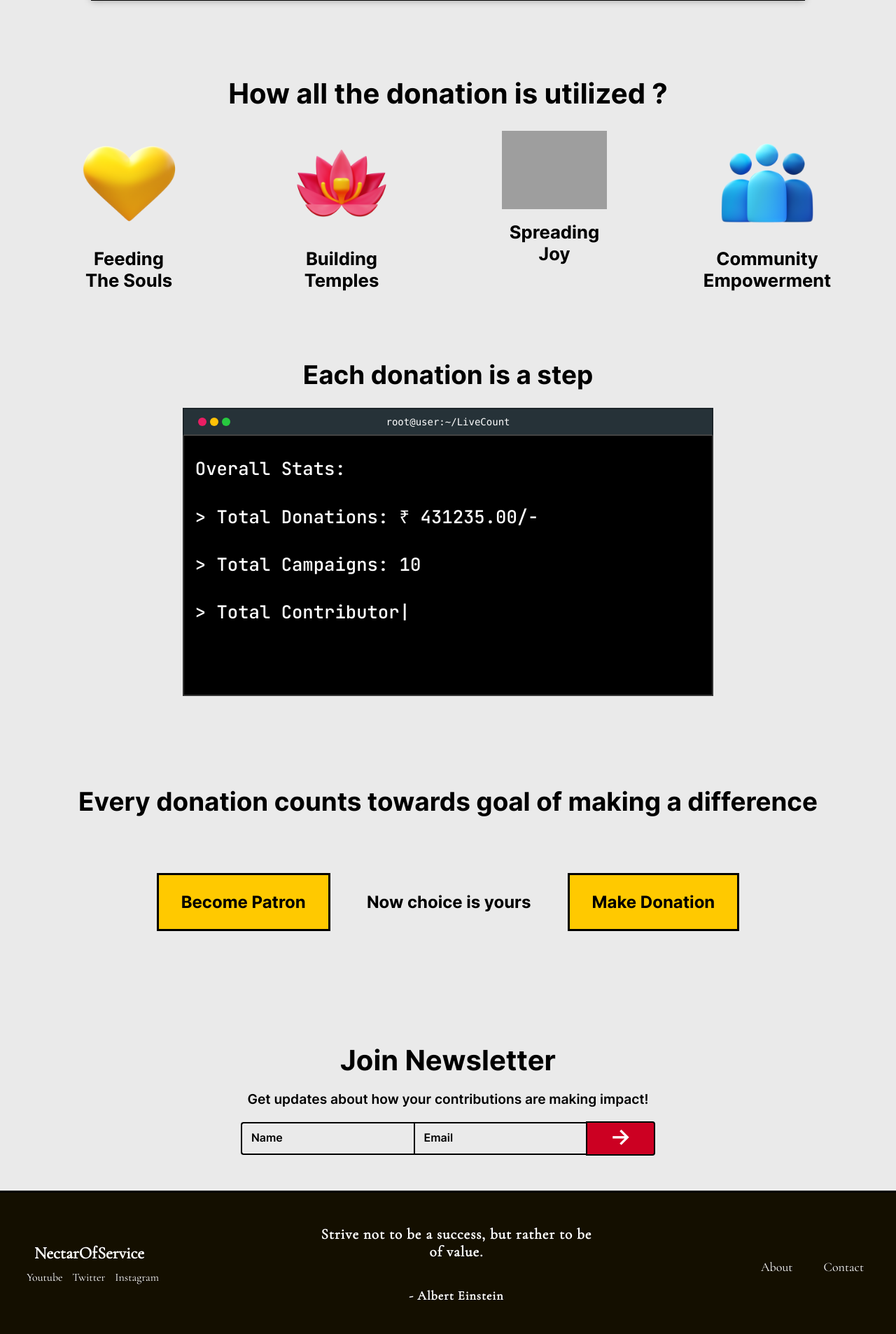
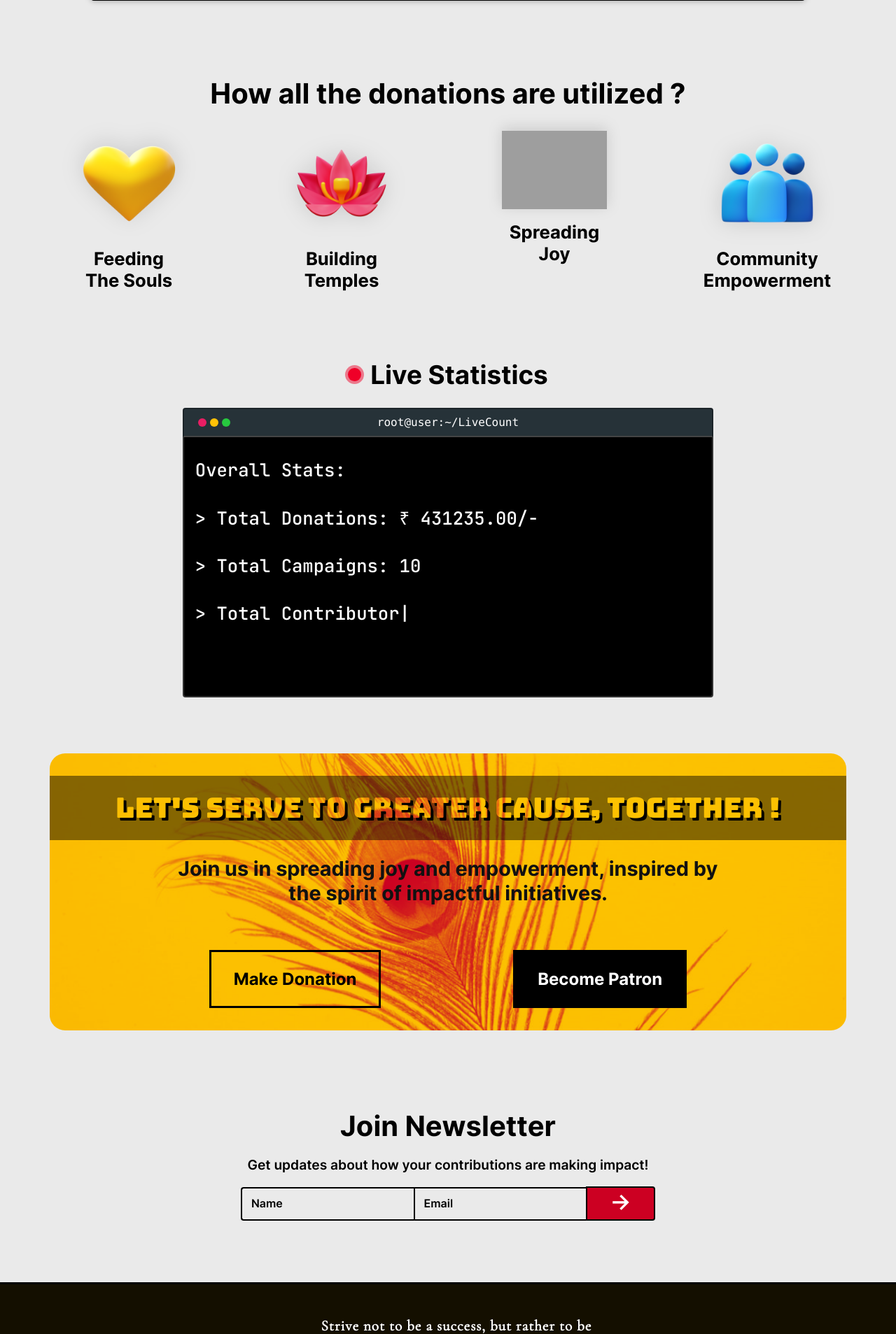
Before and after one commit to Chirag8023/NectarOfService, a PHP site: page /NectarOfService/assets/landing_page.php in a window 1280 px wide. Shown: the part 1363-3270 px from the top of the page at 70% size. Run offline with PHP 8.4, Linux system fonts and the light colour scheme; data comes from the database, SQL or seed files in the repository; grey boxes are pictures that could not be loaded.

Commit message:
final section designing and minor changes

```diff
--- a/assets/landing_page.php
+++ b/assets/landing_page.php
@@ -47,41 +47,44 @@ margin-right:-0.5rem; margin-left:-1%; padding-left: 0.8rem; border-bottom: 2px
 
     <div style="margin: 5rem 1.5rem; display:flex; flex-direction:column;">
         <h1 style="font-size:2.5rem; line-height:1.3; text-align:center;">
-            How all the donation is utilized ?
+            How all the donations are utilized ?
         </h1>
         <div style="display:flex;">
             <div style="width:50%; display:flex; flex-direction:column; align-items:center; text-align:center;">
-                <img src="http://localhost/nectarofservice/assets/images/3d-fluency-yellow-heart.png" width="150rem">
+                <img src="http://localhost/nectarofservice/assets/images/3d-fluency-yellow-heart.png" width="150rem" style="filter: drop-shadow(0px -4px 16px #0002);">
                 <h1 style="align-self:center; font-size:1.6rem; font-weight:705;">Feeding<br>The Souls</h1>
             </div>
             <div style="width:50%; display:flex; flex-direction:column; align-items:center; text-align:center;">
-                <img src="http://localhost/nectarofservice/assets/images/3d-fluency-lotus.png" width="150rem">
+                <img src="http://localhost/nectarofservice/assets/images/3d-fluency-lotus.png" width="150rem" style="filter: drop-shadow(0px 0px 16px #0002);">
                 <h1 style="align-self:center; font-size:1.6rem; font-weight:705;">Building<br>Temples</h1>
             </div>
             <div style="width:50%; display:flex; flex-direction:column; align-items:center; text-align:center;">
-                <img src="http://localhost/nectarofservice/assets/images/3d-fluency-smiling-face-with-smiling-eyes-emoji.png" width="150rem">
+                <img src="http://localhost/nectarofservice/assets/images/3d-fluency-smiling-face-with-smiling-eyes-emoji.png" width="150rem" style="filter: drop-shadow(0px -4px 10px #0002);">
                 <h1 style="align-self:center; font-size:1.6rem; font-weight:705;">Spreading<br>Joy</h1>
             </div>
             <div style="width:50%; display:flex; flex-direction:column; align-items:center; text-align:center;">
-                <img src="http://localhost/nectarofservice/assets/images/3d-fluency-people.png" width="150rem">
+                <img src="http://localhost/nectarofservice/assets/images/3d-fluency-people.png" width="150rem" style="filter: drop-shadow(0px 0px 16px #0002);">
                 <h1 style="align-self:center; font-size:1.6rem; font-weight:705;">Community<br> Empowerment</h1>
             </div>
         </div>
     </div>
 
-    <h1 style="text-align: center; font-size: 2.3rem;"> Each donation is a step</h1>
+    <h1 style="text-align: center; font-size: 2.3rem; display: flex; justify-content: center; align-items: center; gap:0.8rem;"><div class="red-indicator"></div>Live Statistics</h1>
     <?php include 'terminal_stats/terminal_stats.php'; ?>
 
-    <h1 style="text-align: center; margin: 8rem auto 0 auto; font-size: 2.3rem;"> Every donation counts towards goal of making a difference</h1>
-    <div style="display:flex; width:70%; margin: 5rem auto; justify-content:space-around; align-items: center; margin-bottom: 8rem;">
-            <a href="https://forms.gle/H8swUTSpBsi6c5sD9" target="_blank" style="text-decoration: none; display:flex;">
-                <button class="final-button">Become Patron</button>
-            </a>
-            <h2>Now choice is yours</h2>
-            <a href="http://localhost/NectarOfService/fundraiser/campaigns_home.php" style="text-decoration: none; display:flex;">
-                <button class="final-button">Make Donation</button>
-            </a>
+    <div style="background: url(http://localhost/NectarOfService/assets/images/duotone2.png); background-size:cover; background-position: center; width:90%; margin:5rem auto; padding:2rem 0; border-radius: 22px; ">
+    <h1 style="font-family: 'bungee'; font-weight: 100; line-height: 1.5; text-align: center; margin:0; font-size: 2.5rem; background: #0007 ; color: #fff; padding: 1rem; text-shadow: 4px 4px #000; mix-blend-mode: multiply;">Let's serve to greater cause, together !</h1>
+    <p style="color: #111; text-align: center; font-size: 1.8rem; font-weight:700; margin: 1.4rem auto; width:70%;">Join us in spreading joy and empowerment, inspired by the spirit of impactful initiatives.</p>
+    <div style="display: flex; margin: auto; justify-content: space-between; margin-top:4rem; width:60%;">
+        <a href="http://localhost/NectarOfService/fundraiser/campaigns_home.php" style="text-decoration: none;">
+            <button class="final-button" style="background: #0000;">Make Donation</button>
+        </a>
+        <a href="https://forms.gle/H8swUTSpBsi6c5sD9" target="_blank" style="text-decoration: none;">
+            <button class="final-button" style="background: #000; color: #fff;">Become Patron</button>
+        </a>
     </div>
+    </div>
+
 
     <?php include 'newsletter/newsletter.php'; ?>
 
--- a/assets/main_style.css
+++ b/assets/main_style.css
@@ -11,11 +11,6 @@
 @font-face {
 	font-family: 'Bungee';
 	src: local('Bungee'), url('http://localhost/NectarOfService/assets/fonts/Bungee-Regular.ttf') format('truetype');
-}
-
-@font-face {
-	font-family: 'Bungee Outline';
-	src: local('Bungee Outline'), url('http://localhost/NectarOfService/assets/fonts/BungeeOutline-Regular.ttf') format('truetype');
 }
 
 @font-face {
@@ -114,6 +109,7 @@ textarea::-webkit-scrollbar-thumb:active {
     width: 100%;
     margin: 2rem auto;
 	border: 10px solid black;
+	border-radius: 4px;
 	box-shadow: 0 0 10px #0005;
 }
 
@@ -170,22 +166,48 @@ textarea::-webkit-scrollbar-thumb:active {
     }
 }
 
-/* patron section */
+/* */
+.red-indicator {
+	width: 1.2rem;
+	height: 1.2rem;
+	border-radius: 50%;
+	display: inline-block;
+	position: relative;
+	background-color: #ef0028;
+}
+
+.red-indicator:before {
+	content: '';
+	display: block;
+	background-color: #ef0028;
+	z-index: -1;
+	position: absolute;
+	left: 0;
+	top: 0;
+	width: 1.2rem;
+	height: 1.2rem;
+	border-radius: 50%;
+	animation: pulse 1.8s infinite ease-in;
+}
+
+@keyframes pulse {
+	from {
+		transform: scale(0.5);
+		opacity: 1;
+	}
+
+	to {
+		transform: scale(2.3);
+		opacity: 0;
+	}
+}
 
 .final-button {
-	display: flex;
 	font-family: 'inter';
-	background: #ffc900;
 	font-weight: 700;
 	font-size: 1.5rem;
 	padding: 1.5rem 2rem;
 	border: 3px solid black;
-	transition: background 0.2s ease-in-out, color 0.2s ease-in-out;
-}
-
-.final-button:hover {
-	background: #000;
-	color: #fff;
 }
 
 /* footer */
@@ -271,6 +293,7 @@ textarea::-webkit-scrollbar-thumb:active {
 	margin-left: 0;
 	padding-left: 0.5rem;
 	background-color: #eaeaea;
+	scroll-behavior: smooth;
 }
 
 .main-area h2 {
@@ -523,6 +546,8 @@ a:hover {
 	border: 2px solid #1c2429;
 	border-bottom: 2px solid #444;
 	position: relative;
+	border-top-left-radius: 4px;
+	border-top-right-radius: 4px;
 }
 
 .terminal-header p {
@@ -533,7 +558,7 @@ a:hover {
 	margin: 0;
 	padding: 1.5%;
 	line-height: 1;
-	font-size: 14px;
+	font-size: 1rem;
 }
 
 .terminal-buttons {
@@ -573,6 +598,8 @@ a:hover {
 	padding: 0rem 1rem;
 	border: 2px solid #333;
 	border-top: none;
+	border-bottom-left-radius: 4px;
+	border-bottom-right-radius: 4px;
 	white-space: pre-line;
 	overflow: hidden;
 	height: 25rem;
@@ -676,7 +703,7 @@ a:hover {
 	justify-content: center;
 	display: flex;
 	flex-direction: column;
-	margin: 5rem auto 0 auto;
+	margin: 2.5rem auto 2.5rem auto;
 	padding: 2rem;
 	width: 90%;
 	font-family: 'inter';
@@ -967,7 +994,7 @@ a:hover {
 
 #social-buzz-bottom #tweet-popup {
 	background-color: #ffc900;
-	border-radius: 1px;
+	border-radius: 5px;
 	border: 2px solid black;
 	width: 700px;
 	padding: 1.3rem;
```
Also changed, not shown: assets/images/duotone2.png (added).
